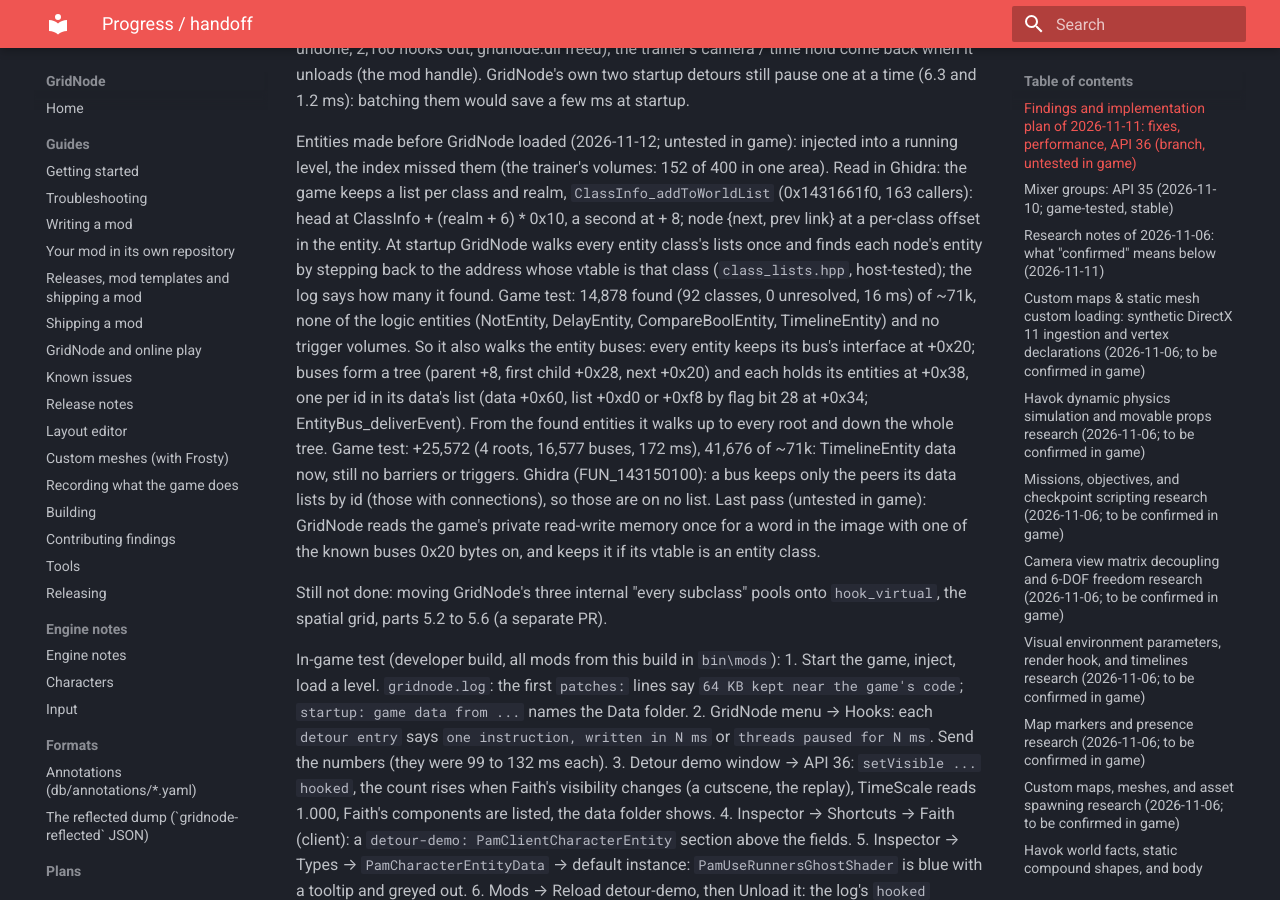
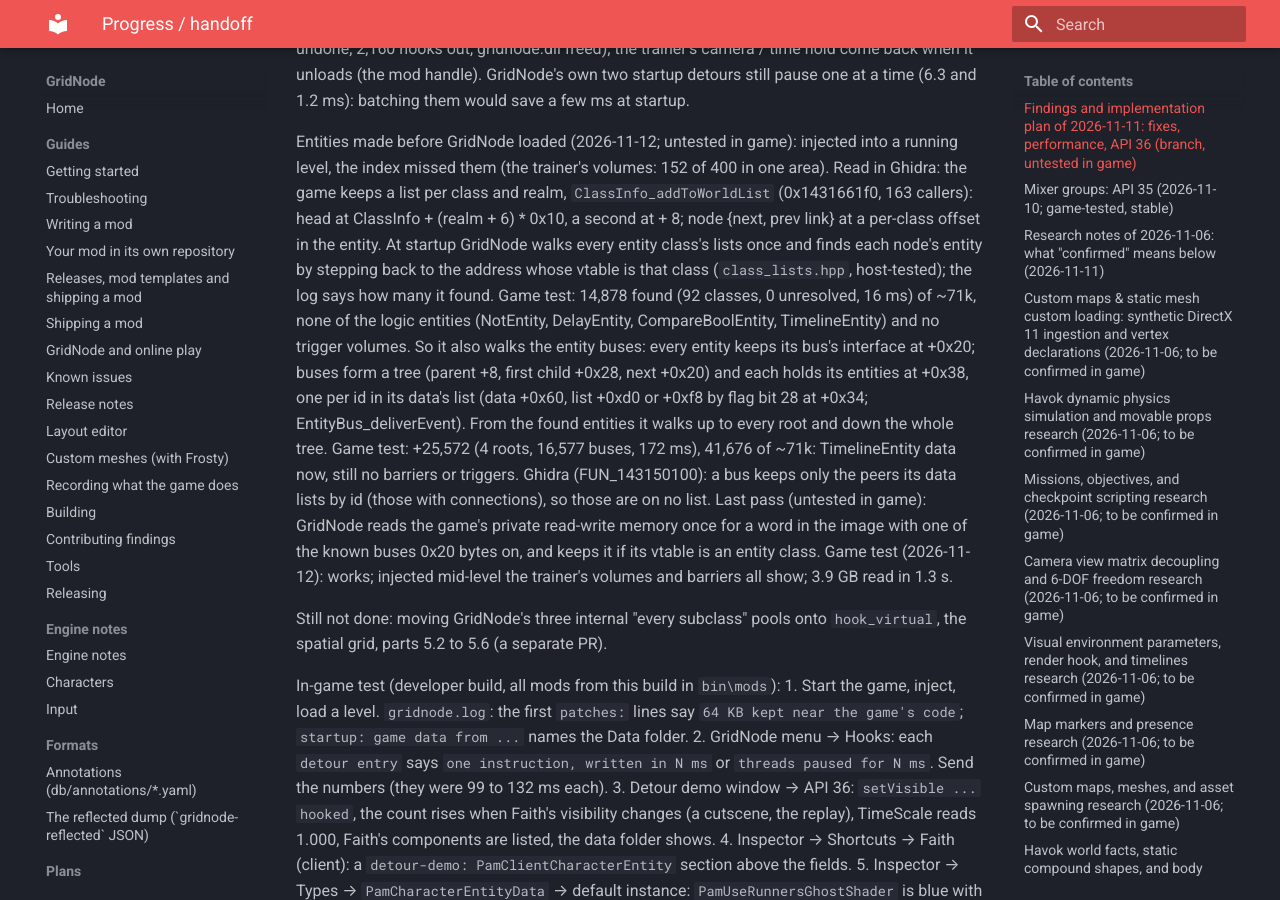
Before and after one commit to CodeNameMeteor/Gridnode, an MkDocs documentation site: the page built from docs/progress.md, in a window 1280 px wide and 900 px high, scrolled down 2048 px. Built offline with MkDocs 1.6.1 and Material for MkDocs 9.7.7, drawn with Linux system fonts in a browser that asks for light colours.

Commit message:
progress: entities made before injection, tested in game
Co-Authored-By: Claude Opus 5.5 <noreply@anthropic.com>
Claude-Session: https://claude.ai/code/session_019UGCLf6Ks3eQC9xMHytTtg

```diff
--- a/docs/progress.md
+++ b/docs/progress.md
@@ -89,7 +89,8 @@ root and down the whole tree. Game test: +25,572 (4 roots, 16,577 buses, 172 ms)
 TimelineEntity data now, still no barriers or triggers. Ghidra (FUN_143150100): a bus keeps only the
 peers its data lists by id (those with connections), so those are on no list. Last pass (untested in
 game): GridNode reads the game's private read-write memory once for a word in the image with one of
-the known buses 0x20 bytes on, and keeps it if its vtable is an entity class.
+the known buses 0x20 bytes on, and keeps it if its vtable is an entity class. Game test (2026-11-12):
+works; injected mid-level the trainer's volumes and barriers all show; 3.9 GB read in 1.3 s.
 
 Still not done: moving GridNode's three internal "every subclass" pools onto `hook_virtual`, the spatial
 grid, parts 5.2 to 5.6 (a separate PR).
```
